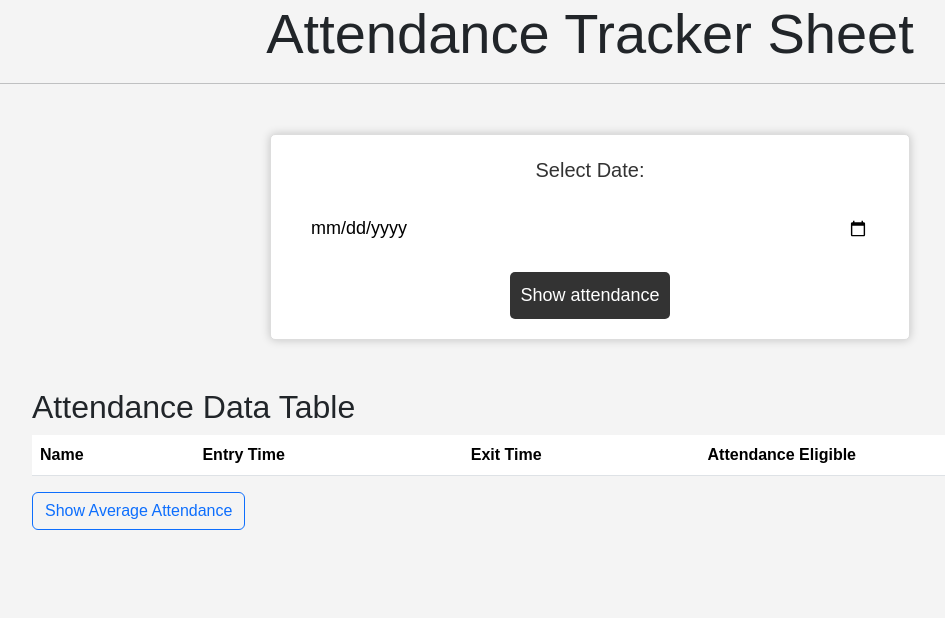
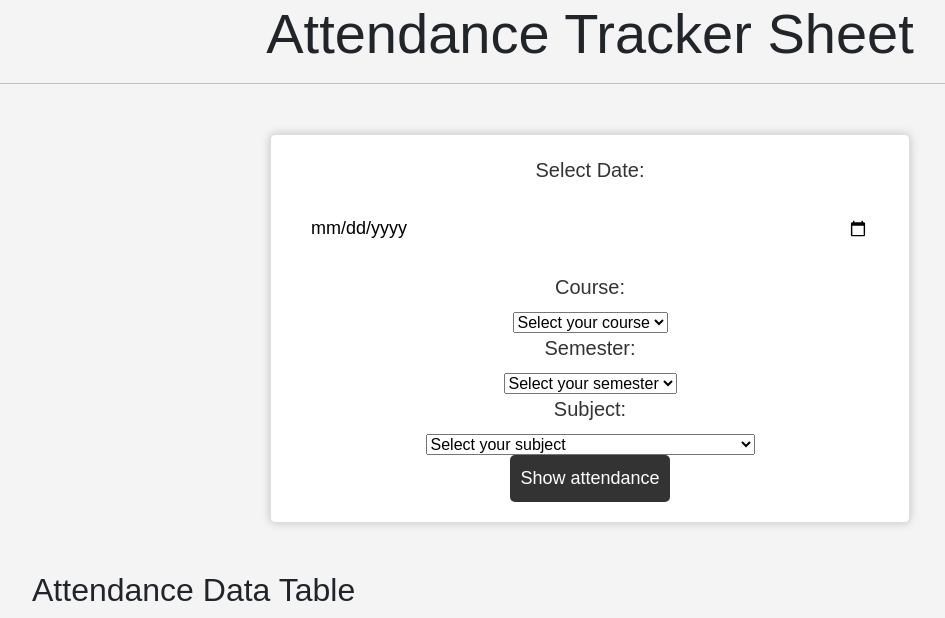
Before and after one commit to NityaNandaDPG/Face-Recognition-Based-Attendance-System-_-Major, a Flask app: page / in a window 1280 px wide. Shown: the top 618 px of the page, without its empty margins (50-995 px from the left). Run offline with Flask 3, Linux system fonts and the light colour scheme; lists and menus that the app fills with data are empty.

Commit message:
minor fixed

```diff
--- a/app.py
+++ b/app.py
@@ -13,13 +13,22 @@ def index():
 @app.route('/attendance', methods=['POST'])
 def attendance():
     selected_date = request.form.get('selected_date')
+    course = request.form.get('course')
+    semester = request.form.get('semester')
+    subject = request.form.get('subject')
+
     selected_date_obj = datetime.strptime(selected_date, '%Y-%m-%d')
     formatted_date = selected_date_obj.strftime('%Y-%m-%d')
 
     conn = sqlite3.connect('attendance.db')
     cursor = conn.cursor()
 
-    cursor.execute("SELECT name, entrytime, exittime FROM attendance WHERE date = ?", (formatted_date,))
+    # cursor.execute("SELECT name, entrytime, exittime FROM attendance WHERE date = ?", (formatted_date,))
+    cursor.execute("""
+        SELECT name, entrytime, exittime
+        FROM attendance
+        WHERE date = ? AND course = ? AND semester = ? AND subject = ?
+    """, (formatted_date, course, semester, subject))
     attendance_data = cursor.fetchall()
 
     # Calculate attendance eligibility and add it to the tuple
--- a/templates/index.html
+++ b/templates/index.html
@@ -63,7 +63,57 @@
     <form action="/attendance" method="POST" id="attn-form">
         <label for="selected_date">Select Date: </label>
         <input type="date" id="selected_date" name="selected_date" required value="{{ selected_date }}">
+
+        <label for="course">Course: </label>
+        <select id="course" name="course" required>
+            <option value="" disabled selected>Select your course</option>
+            <option value="B.Tech">B.Tech</option>
+            <option value="M.Tech">M.Tech</option>
+            <option value="M.C.A">M.C.A</option>
+            <!-- Add more options as needed -->
+        </select>
+
+        <label for="semester">Semester: </label>
+        <select id="semester" name="semester" required>
+            <option value="" disabled selected>Select your semester</option>
+            <option value="1st">1st</option>
+            <option value="2nd">2nd</option>
+            <option value="3rd">3rd</option>
+            <option value="4th">4th</option>
+            <option value="5th">5th</option>
+            <option value="6th">6th</option>
+            <option value="7th">7th</option>
+            <option value="8th">8th</option>
+            <!-- Add more options as needed -->
+        </select>
+
+        <label for="subject">Subject: </label>
+        <select id="subject" name="subject" required>
+            <option value="" disabled selected>Select your subject</option>
+            <option value="Programming Concept with Python">Programming Concept with Python</option>
+            <option value="Relational Database Management System">Relational Database Management System</option>
+            <option value="Computer Organization and Architecture">Computer Organization and Architecture</option>
+            <option value="Discrete Mathematics">Discrete Mathematics</option>
+            <option value="Environment and Ecology">Environment and Ecology</option>
+            <option value="Data Structure with Python">Data Structure with Python</option>
+            <option value="Operating System">Operating System</option>
+            <option value="Object Oriented Programming with JAVA">Object Oriented Programming with JAVA</option>
+            <option value="Networking">Networking</option>
+            <option value="Numerical and Statistical Analysis">Numerical and Statistical Analysis</option>
+            <option value="Soft Skill and Interpersonal Communication">Soft Skill and Interpersonal Communication</option>
+            <option value="Software Engineering using UML">Software Engineering using UML</option>
+            <option value="Artificial Intelligence">Artificial Intelligence</option>
+            <option value="Design and Analysis of Algorithm">Design and Analysis of Algorithm</option>
+            <option value="Basic Data Science">Basic Data Science</option>
+            <option value="Introduction to Big Data Analytics">Introduction to Big Data Analytics</option>
+            <option value="Graph Theory">Graph Theory</option>
+            <option value="Machine Learning">Machine Learning</option>
+            <option value="Soft Skill and Interpersonal Communication">Soft Skill and Interpersonal Communication</option>
+            <!-- Add more options as needed -->
+        </select>
+
         <button type="submit" class="btn btn-outline-success">Show attendance</button>
+
     </form>
 
     <div class="container mt-5">
```
Also changed, not shown: attendance_taker.py (+25 -3 lines).
